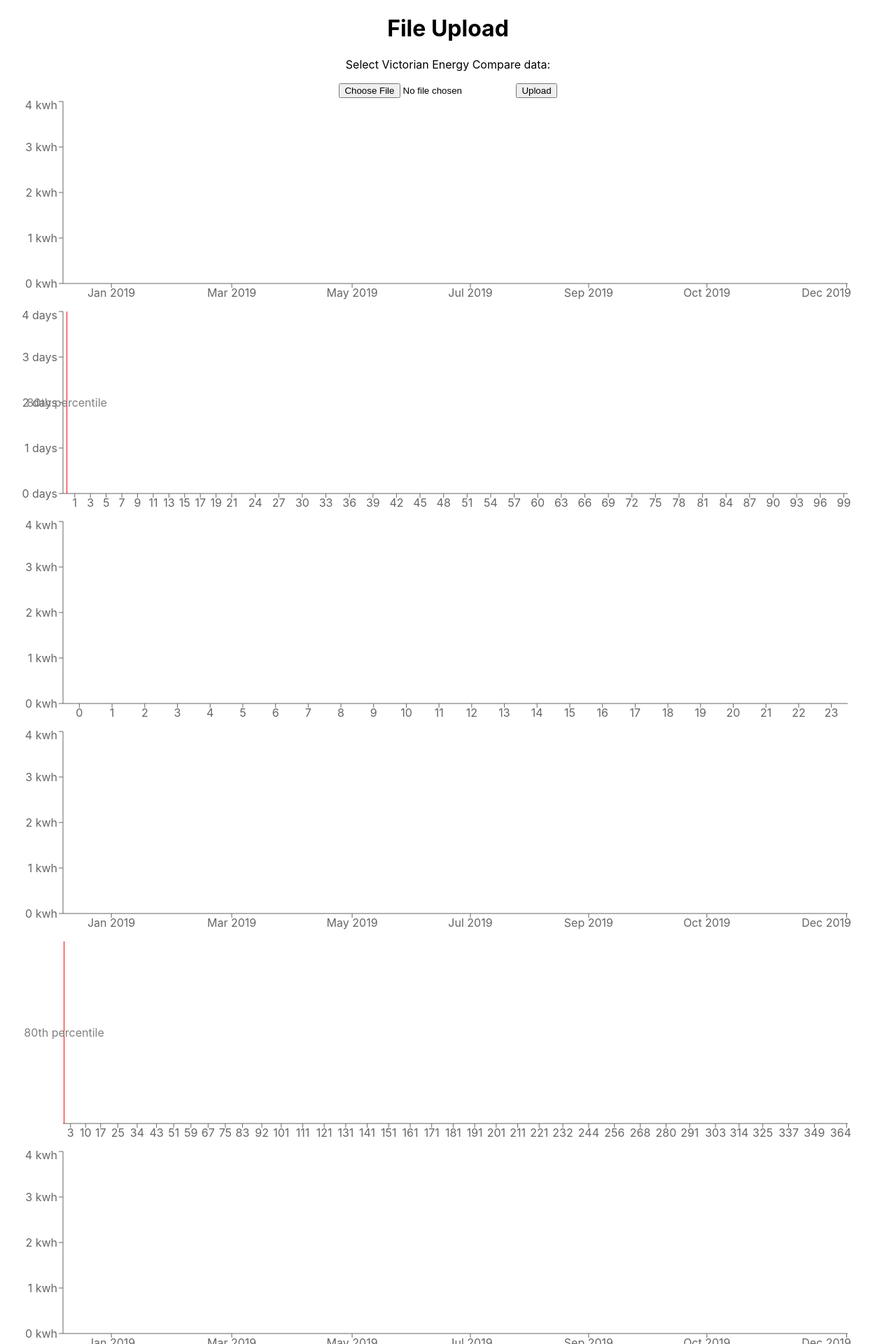
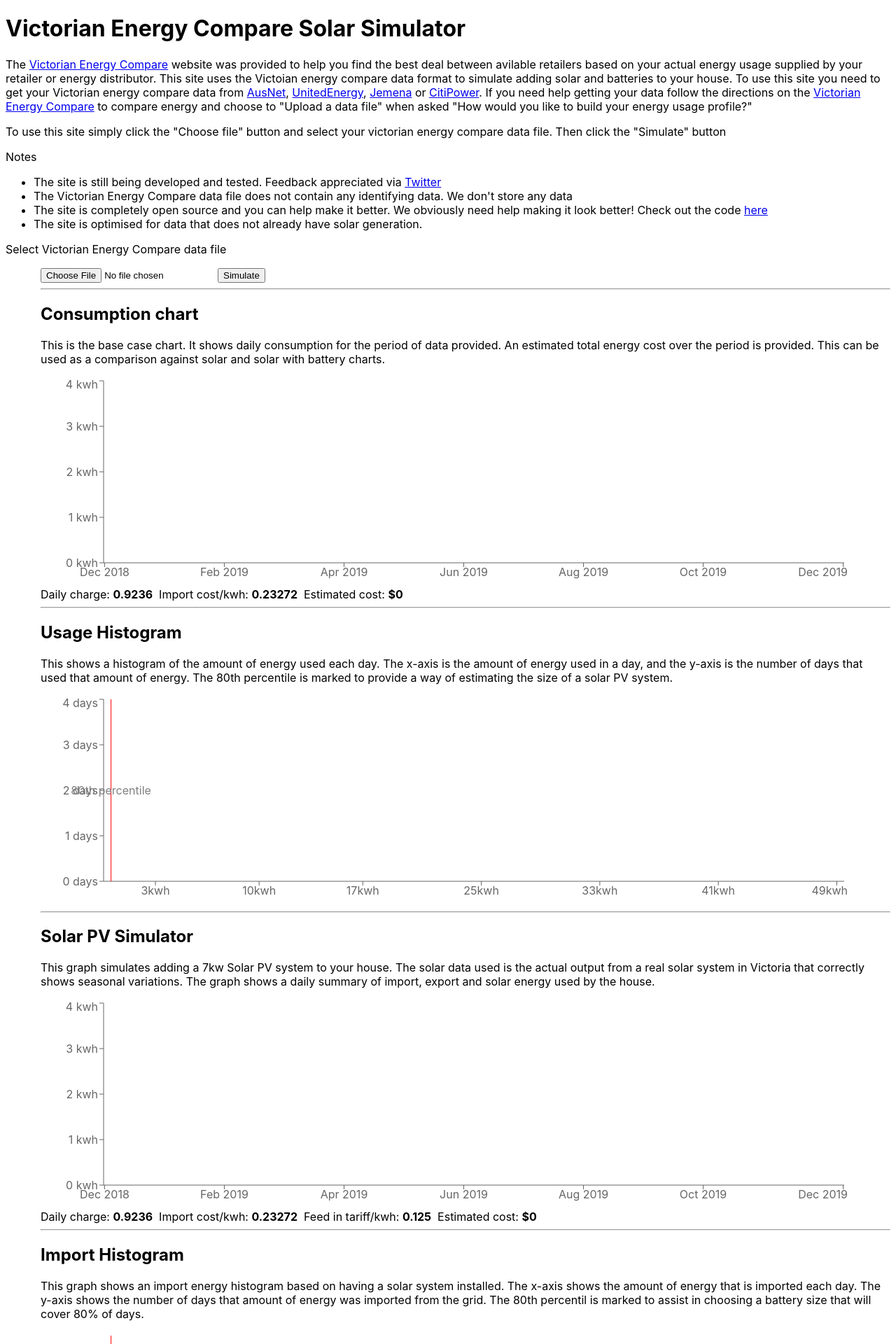
Before and after one commit to electric-decade/solar-calculator, a React (Create React App) app in the folder solar-ui/: page / in a window 1280 px wide. Shown: the top 1920 px of the page at 70% size. Built offline with nearby package versions, Linux system fonts and the light colour scheme.

Commit message:
Add graph explanations and general cleanup

```diff
--- a/solar-ui/public/index.html
+++ b/solar-ui/public/index.html
@@ -24,12 +24,29 @@
       work correctly both with client-side routing and a non-root public URL.
       Learn how to configure a non-root public URL by running `npm run build`.
     -->
-    <title>React App</title>
+    <title>Victorian Energy Compare Solar Simulator</title>
   </head>
   <body>
     <noscript>You need to enable JavaScript to run this app.</noscript>
-    <div id="form"></div>
-    <div id="dailyUsageGraph"></div>
+    <h1>Victorian Energy Compare Solar Simulator</h1>
+    <p>The <a href="https://compare.energy.vic.gov.au/">Victorian Energy Compare</a> website was provided to help you find the best deal
+    between avilable retailers based on your actual energy usage supplied by your retailer or energy distributor.   This site uses the Victoian energy compare data format to simulate adding solar and batteries to your house.  To use this site you need to get your Victorian
+energy compare data from <a href="https://vec.ausnetservices.com.au/">AusNet</a>, <a href="http://www.energyeasy.ue.com.au">UnitedEnergy</a>, <a href="http://electricityoutlook.jemena.com.au">Jemena</a>  or <a href="www.citipower.com.au/our-services/myenergy">CitiPower</a>.
+If you need help getting your data follow the directions on the <a href="https://compare.energy.vic.gov.au/">Victorian Energy Compare</a> to compare energy and choose to "Upload a data file" when
+asked "How would you like to build your energy usage profile?"</div></p>
+      <p>To use this site simply click the "Choose file" button and select your victorian energy compare data file.  Then click the "Simulate" button</p>
+
+    <p>Notes
+      <ul>
+          <li>The site is still being developed and tested. Feedback appreciated via <a href="https://twitter.com/electric_decade">Twitter</a></li>
+          <li>The Victorian Energy Compare data file does not contain any identifying data. We don't store any data</li>
+          <li>The site is completely open source and you can help make it better. We obviously need help making it look better! Check out the code <a href="https://github.com/electric-decade/solar-calculator">here</a></li>
+          <li>The site is optimised for data that does not already have solar generation.</li>
+      </ul>
+    </p>
+    <p>Select Victorian Energy Compare data file</p>
+    <div id="app"></div>
+
     <!--
       This HTML file is a template.
       If you open it directly in the browser, you will see an empty page.
--- a/solar-ui/src/App.css
+++ b/solar-ui/src/App.css
@@ -1,5 +1,6 @@
 .App {
-  text-align: center;
+  text-align: left;
+  padding-left: 50px;
 }
 
 .App-logo {
--- a/solar-ui/src/App.tsx
+++ b/solar-ui/src/App.tsx
@@ -15,7 +15,7 @@ class App extends React.Component {
   private data:CalculatorData = { consumption:[], generation:[]}
   private usageChart = React.createRef<DailyUsageChart>();
   private usageHistogram = React.createRef<ConsumptionHistogramChart>();
-  private timeOfUsage = React.createRef<TimeOfUsageChart>();
+  //private timeOfUsage = React.createRef<TimeOfUsageChart>();
   private dailySolarChart = React.createRef<DailySolarChart>();
   private importHistogram = React.createRef<ImportHistogram>();
   private dailyBatteryChart = React.createRef<DailyBatteryChart>();
@@ -26,24 +26,22 @@ class App extends React.Component {
   }
 
   update(data:CalculatorData) {
-    console.log( "app update");
-    console.log( this);
     this.usageChart.current!.forceUpdate();
     this.usageHistogram.current!.forceUpdate();
-    this.timeOfUsage.current!.forceUpdate();
+    //this.timeOfUsage.current!.forceUpdate();
     this.dailySolarChart.current!.forceUpdate();
     this.importHistogram.current!.forceUpdate();
     this.dailyBatteryChart.current!.forceUpdate();
-    console.log( "update");
   }
 
+  // <div><TimeOfUsageChart vecData={this.data} ref={this.timeOfUsage} /></div>
   render( ) {
     return (
       <div className="App">
         <div><VecUploadForm vecData={this.data} update={this.update} /></div>
         <div><DailyUsageChart vecData={this.data} ref={this.usageChart} /></div>
         <div><ConsumptionHistogramChart vecData={this.data} ref={this.usageHistogram} /></div>
-        <div><TimeOfUsageChart vecData={this.data} ref={this.timeOfUsage} /></div>
+
         <div>
           <div><DailySolarChart vecData={this.data} ref={this.dailySolarChart} /></div>
           <div><ImportHistogram vecData={this.data} ref={this.importHistogram} /></div>
--- a/solar-ui/src/ConsumptionHistogram.tsx
+++ b/solar-ui/src/ConsumptionHistogram.tsx
@@ -68,7 +68,7 @@ export default class ConsumptionHistogramChart extends Component< ChartProps, Ch
 
         } else {
             data = [];
-            for (x=0; x<100; x++) {
+            for (x=0; x<50; x++) {
                 data.push( { days:0} );
             }
         }
@@ -79,9 +79,14 @@ export default class ConsumptionHistogramChart extends Component< ChartProps, Ch
     render() {
         return (
             <div className="daily-chart">
+                <hr/>
+                <h2>Usage Histogram</h2>
+                <p>This shows a histogram of the amount of energy used each day.  The x-axis is the amount of energy used in a day, and the y-axis is the number of days that used
+                    that amount of energy.  The 80th percentile is marked to provide a way of estimating the size of a solar PV system.
+                </p>
             <ResponsiveContainer width = '95%' height = {300}  >
                 <BarChart width={400} height={400} data={this.prepareData()}  margin={{top: 5, right: 5, left: 30, bottom: 5}} >
-                    <XAxis  domain = {['auto', 'auto']} />
+                    <XAxis  domain = {['auto', 'auto']} unit="kwh" minTickGap= {100} />
                     <YAxis unit=" days"/>
                     <Tooltip />
                     <ReferenceLine x={this.state.ninety} stroke="red" label="80th percentile" />
--- a/solar-ui/src/DailyBatteryChart.tsx
+++ b/solar-ui/src/DailyBatteryChart.tsx
@@ -12,9 +12,14 @@ import {
 import { ChartProps } from './Common';
 
 type ChartState = {
+    dailyCharge: number;
+    importCost: number;
+    feedInTariff: number;
+    cost: number;
     batteryKwh: number
     batteryMaxKwh: number
 }
+
 
 
 export default class DailyBatteryChart extends Component<ChartProps, ChartState> {
@@ -27,9 +32,8 @@ export default class DailyBatteryChart extends Component<ChartProps, ChartState>
 
     constructor(props: ChartProps) {
         super(props)
-        this.state = {batteryKwh: 0, batteryMaxKwh: 13.5};
+        this.state = {batteryKwh: 0, batteryMaxKwh: 13.5, dailyCharge: 0.9236, importCost: 0.23272, feedInTariff: 0.125, cost: 0};
     }
-
 
     prepareData() {
         var x : number = 0;
@@ -96,12 +100,12 @@ export default class DailyBatteryChart extends Component<ChartProps, ChartState>
 
                 data.push( { time: day.getTime(), import: sumImportKwh.toFixed(2), export: -sumExportKwh.toFixed(2), solar: sumConsumeSolarKwh.toFixed(2), charge: -sumBatteryCharge.toFixed(2), discharge: sumBatteryDischarge.toFixed(2) } );
 
-                cost+= .9236;
-                cost+= (.2927 * sumImportKwh);
-                cost-= (.12 * sumExportKwh);
+                cost+= this.state.dailyCharge;
+                cost+= (this.state.importCost * sumImportKwh);
+                cost-= (this.state.feedInTariff * sumExportKwh);
             }
 
-            console.log("Total cost: " + cost);
+            this.state.cost = Math.floor(cost);
 
         } else {
             var startDate = new Date();
@@ -123,6 +127,12 @@ export default class DailyBatteryChart extends Component<ChartProps, ChartState>
     render() {
         return (
             <div className="daily-chart">
+                <hr/>
+                <h2>Solar PV and Battery Simulator</h2>
+                <p>This graph simulates adding a 7kw solar PV system and a 13.5 kwh battery (e.g. A Tesla Powerwall) to your house. The graph
+                    shows the amount of energy charged and discharged to the battery, amount of energy exported to the grid (blue), amount of solar
+                    energy used by the house during the day (green) and the amount of energy imported from the grid (green).  The estimated cost
+                    is for the full period of data supplied. </p>
             <ResponsiveContainer width = '95%' height = {300}  >
                 <BarChart width={400} height={400} data={this.prepareData()}  margin={{top: 5, right: 5, left: 30, bottom: 5}} >
                     <XAxis dataKey="time"
@@ -138,10 +148,13 @@ export default class DailyBatteryChart extends Component<ChartProps, ChartState>
                     <Bar  dataKey="import" stroke="#880000" stackId="a" unit=" kwh"  />
                     <Bar  dataKey="charge" stroke="#008888" stackId="b" unit=" kwh"  />
                     <Bar  dataKey="export" stroke="#000088" stackId="b" unit=" kwh"  />
-
-
                 </BarChart>
             </ResponsiveContainer>
+            <div>Daily charge: <b>{this.state.dailyCharge}</b>&nbsp;
+            Import cost/kwh: <b>{this.state.importCost}</b>&nbsp;
+            Feed in tariff/kwh: <b>{this.state.feedInTariff}</b>&nbsp;
+        Estimated cost: <b>${this.state.cost}</b>
+            </div>
             </div>
         );
     }
--- a/solar-ui/src/DailySolarChart.tsx
+++ b/solar-ui/src/DailySolarChart.tsx
@@ -11,12 +11,24 @@ import {
 
 import { ChartProps } from './Common';
 
-
+type ChartState = {
+    dailyCharge: number;
+    importCost: number;
+    feedInTariff: number;
+    cost: number;
+}
 
 export default class DailySolarChart extends Component<ChartProps> {
 
     static defaultProps = {
         data: []
+    }
+
+    state: ChartState;
+
+    constructor(props: ChartProps) {
+        super(props)
+        this.state = {dailyCharge: 0.9236, importCost: 0.23272, feedInTariff: 0.125, cost: 0};
     }
 
     prepareData() {
@@ -28,7 +40,7 @@ export default class DailySolarChart extends Component<ChartProps> {
             var consumption = this.props.vecData.consumption;
             var generation = this.props.vecData.generation;
 
-            var cost = 0;
+            var cost: number = 0;
             for (x=0; x < consumption.length; x++) {
                 var day = new Date();
                 day.setFullYear(consumption[x].date[0],consumption[x].date[1]-1,consumption[x].date[2]-1);
@@ -54,14 +66,15 @@ export default class DailySolarChart extends Component<ChartProps> {
                     }
                 }
 
-                data.push( { time: day.getTime(), import: sumImportKwh, export: -sumExportKwh, solar: sumConsumeSolarKwh } );
+                data.push( { time: day.getTime(), import: sumImportKwh.toFixed(2), export: -sumExportKwh.toFixed(2), solar: sumConsumeSolarKwh.toFixed(2) } );
 
-                cost+= .9236;
-                cost+= (.2927 * sumImportKwh);
-                cost-= (.12 * sumExportKwh);
+                cost+= this.state.dailyCharge;
+                cost+= (this.state.importCost * sumImportKwh);
+                cost-= (this.state.feedInTariff * sumExportKwh);
             }
 
             console.log("Total cost: " + cost);
+            this.state.cost = Math.floor(cost);
 
         } else {
             var startDate = new Date();
@@ -82,6 +95,10 @@ export default class DailySolarChart extends Component<ChartProps> {
     render() {
         return (
             <div className="daily-chart">
+                <hr/>
+                <h2>Solar PV Simulator</h2>
+                <p>This graph simulates adding a 7kw Solar PV system to your house.  The solar data used is the actual output from a real
+                    solar system in Victoria that correctly shows seasonal variations. The graph shows a daily summary of import, export and solar energy used by the house.</p>
             <ResponsiveContainer width = '95%' height = {300}  >
                 <BarChart width={400} height={400} data={this.prepareData()}  margin={{top: 5, right: 5, left: 30, bottom: 5}} >
                     <XAxis dataKey="time"
@@ -98,7 +115,13 @@ export default class DailySolarChart extends Component<ChartProps> {
 
                 </BarChart>
             </ResponsiveContainer>
+        <div>Daily charge: <b>{this.state.dailyCharge}</b>&nbsp;
+            Import cost/kwh: <b>{this.state.importCost}</b>&nbsp;
+            Feed in tariff/kwh: <b>{this.state.feedInTariff}</b>&nbsp;
+        Estimated cost: <b>${this.state.cost}</b>
             </div>
+            </div>
+
         );
     }
 }
--- a/solar-ui/src/DailyUsageChart.tsx
+++ b/solar-ui/src/DailyUsageChart.tsx
@@ -16,11 +16,25 @@ type DailyUsageProps = {
     vecData: CalculatorData
 }
 
-export default class DailyUsageChart extends Component<DailyUsageProps> {
+type DailyUsageState = {
+    dailyCharge: number;
+    importCost: number;
+    cost: number;
+}
+
+export default class DailyUsageChart extends Component<DailyUsageProps, DailyUsageState> {
 
     static defaultProps = {
         data: []
     }
+
+    state: DailyUsageState;
+
+    constructor(props: DailyUsageProps) {
+        super(props)
+        this.state = {dailyCharge: 0.9236, importCost: 0.23272,  cost: 0};
+    }
+
 
     prepareData() {
         var x:number = 0;
@@ -37,12 +51,13 @@ export default class DailyUsageChart extends Component<DailyUsageProps> {
                 day.setHours(0);
                 day.setMinutes(0);
                 day.setSeconds(0);
-                data.push( { time: day.getTime(), value: consumption[x].sum} );
+                data.push( { time: day.getTime(), value: consumption[x].sum.toFixed(2)} );
 
-                cost+= .9236;
-                cost+= (.2927 * consumption[x].sum);
+                cost+= this.state.dailyCharge;
+                cost+= (this.state.importCost * consumption[x].sum);
             }
 
+            this.state.cost = Math.floor(cost);
             console.log("Total cost: " + cost);
 
         } else {
@@ -65,7 +80,13 @@ export default class DailyUsageChart extends Component<DailyUsageProps> {
 
     render() {
         return (
+
             <div className="daily-chart">
+                <hr/>
+                <h2>Consumption chart</h2>
+                <p>This is the base case chart. It shows daily consumption for the period of data provided. An estimated total energy cost over the period is provided.
+                    This can be used as a comparison against solar and solar with battery charts.
+                </p>
             <ResponsiveContainer width = '95%' height = {300}  >
                 <BarChart width={400} height={400} data={this.prepareData()}  margin={{top: 5, right: 5, left: 30, bottom: 5}} >
                     <XAxis dataKey="time"
@@ -78,7 +99,11 @@ export default class DailyUsageChart extends Component<DailyUsageProps> {
                     <Tooltip labelFormatter={t => moment(t).format('DD MMM YYYY')} />
                     <Bar  dataKey="value" stroke="#8884d8" stackId="a" unit=" kwh"  />
                 </BarChart>
+
             </ResponsiveContainer>
+            <div>Daily charge: <b>{this.state.dailyCharge}</b>&nbsp;
+            Import cost/kwh: <b>{this.state.importCost}</b>&nbsp;
+        Estimated cost: <b>${this.state.cost}</b></div>
             </div>
         );
     }
--- a/solar-ui/src/ImportHistogram.tsx
+++ b/solar-ui/src/ImportHistogram.tsx
@@ -106,7 +106,7 @@ export default class DailySolarChart extends Component<ChartProps, ChartState> {
             startDate.setSeconds(0);
             startDate.setMinutes(0);
 
-            for ( x=0; x<365; x++) {
+            for ( x=0; x<50; x++) {
                 data.push( { time: (startDate.getTime()+(x*86400*1000)), value:0} );
             }
         }
@@ -117,11 +117,16 @@ export default class DailySolarChart extends Component<ChartProps, ChartState> {
     render() {
         return (
             <div className="daily-chart">
+                <hr/>
+                <h2>Import Histogram</h2>
+                <p>This graph shows an import energy histogram based on having a solar system installed. The x-axis shows the amount of energy that is imported each day.
+                    The y-axis shows the number of days that amount of energy was imported from the grid. The 80th percentil is marked to assist in choosing
+                    a battery size that will cover 80% of days.</p>
             <ResponsiveContainer width = '95%' height = {300}  >
                 <BarChart width={400} height={400} data={this.prepareData()}  margin={{top: 5, right: 5, left: 30, bottom: 5}} >
-                    <XAxis domain = {['auto', 'auto']} />
+                    <XAxis domain = {['auto', 'auto']} unit="kwh" minTickGap= {100} />
                     <YAxis unit=" days"/>
-                    <Tooltip  />
+                    <Tooltip   />
                     <ReferenceLine x={this.state.ninety} stroke="red" label="80th percentile" />
                     <Bar  dataKey="days" stroke="#880000"  unit=" days"  />
 
--- a/solar-ui/src/TimeOfUsageChart.tsx
+++ b/solar-ui/src/TimeOfUsageChart.tsx
@@ -60,6 +60,9 @@ export default class TimeOfUsageChart extends Component<ChartProps> {
     render() {
         return (
             <div className="daily-chart">
+                <hr/>
+                <h2>Time of use chart</h2>
+                <p>This graph shows the average amount of energy used throughout the day. This can help visualise how much you use energy during the day compared to night.</p>
             <ResponsiveContainer width = '95%' height = {300}  >
                 <BarChart width={400} height={400} data={this.prepareData()}  margin={{top: 5, right: 5, left: 30, bottom: 5}} >
                     <XAxis  domain = {['auto', 'auto']} />
--- a/solar-ui/src/VecUploadForm.tsx
+++ b/solar-ui/src/VecUploadForm.tsx
@@ -58,10 +58,8 @@ export default class VecUploadForm extends React.Component<VecUploadProps, VecUp
     render() {
       return (
         <form onSubmit={this.onFormSubmit}>
-          <h1>File Upload</h1>
-          <p>Select Victorian Energy Compare data:</p>
           <input type="file" onChange={this.onChange} />
-          <button type="submit">Upload</button>
+          <button type="submit">Simulate</button>
         </form>
       );
     }
--- a/solar-ui/src/index.css
+++ b/solar-ui/src/index.css
@@ -1,5 +1,5 @@
 body {
-  margin: 0;
+  margin: 10;
   font-family: -apple-system, BlinkMacSystemFont, 'Segoe UI', 'Roboto', 'Oxygen',
     'Ubuntu', 'Cantarell', 'Fira Sans', 'Droid Sans', 'Helvetica Neue',
     sans-serif;
--- a/solar-ui/src/index.tsx
+++ b/solar-ui/src/index.tsx
@@ -5,7 +5,7 @@ import App from './App';
 import * as serviceWorker from './serviceWorker';
 
 //ReactDOM.render(<VecUploadForm vecData={data} />, document.getElementById('form'));
-ReactDOM.render(<App  />, document.getElementById('form'));
+ReactDOM.render(<App  />, document.getElementById('app'));
 
 // If you want your app to work offline and load faster, you can change
 // unregister() to register() below. Note this comes with some pitfalls.
```
Also changed, not shown: 1 other file (tests, documents, lock files or other folders).
